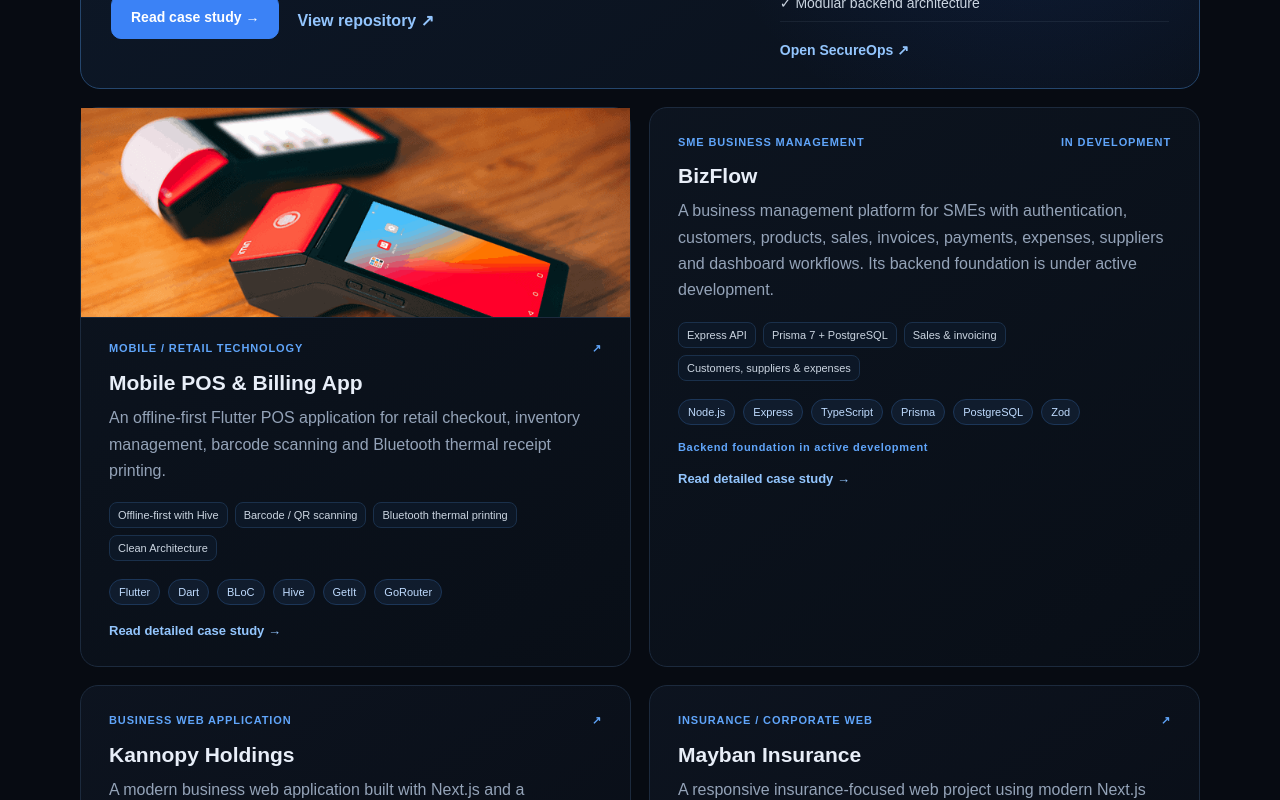
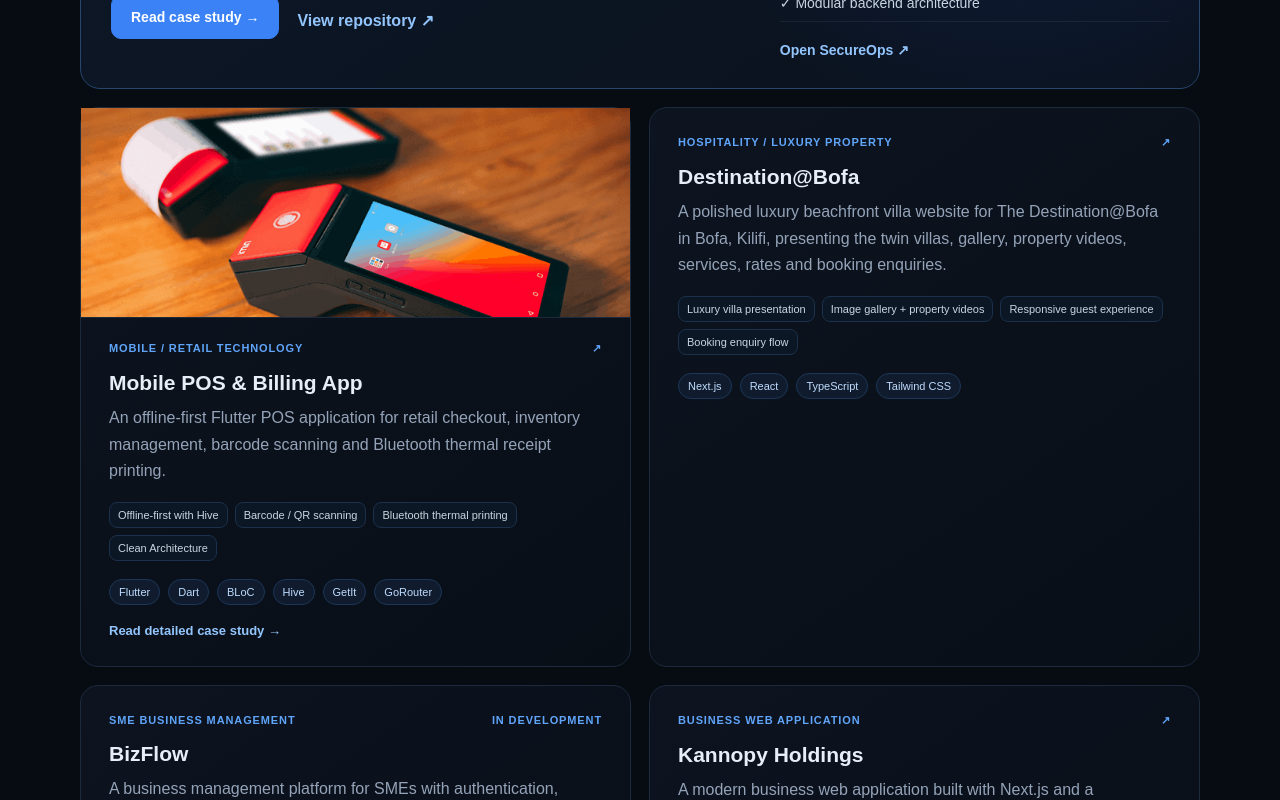
Before and after one commit to EugeneCodes254/eugene-portfolio, a Next.js app: page / in a window 1280 px wide. Shown: the part 2360-3160 px from the top of the page. Built offline with nearby package versions, Linux system fonts and the light colour scheme.

Commit message:
Add Destination@Bofa to portfolio

```diff
--- a/app/page.tsx
+++ b/app/page.tsx
@@ -20,6 +20,14 @@ const projects = [
     stack: ["Flutter", "Dart", "BLoC", "Hive", "GetIt", "GoRouter"],
     href: "https://github.com/EugeneCodes254/flutter_billing_app",
     caseStudy: "/work/mobile-pos-billing",
+  },
+  {
+    title: "Destination@Bofa",
+    category: "Hospitality / Luxury Property",
+    description: "A polished luxury beachfront villa website for The Destination@Bofa in Bofa, Kilifi, presenting the twin villas, gallery, property videos, services, rates and booking enquiries.",
+    highlights: ["Luxury villa presentation", "Image gallery + property videos", "Responsive guest experience", "Booking enquiry flow"],
+    stack: ["Next.js", "React", "TypeScript", "Tailwind CSS"],
+    href: "https://github.com/EugeneCodes254/destination-bofa",
   },
   {
     title: "BizFlow",
```
